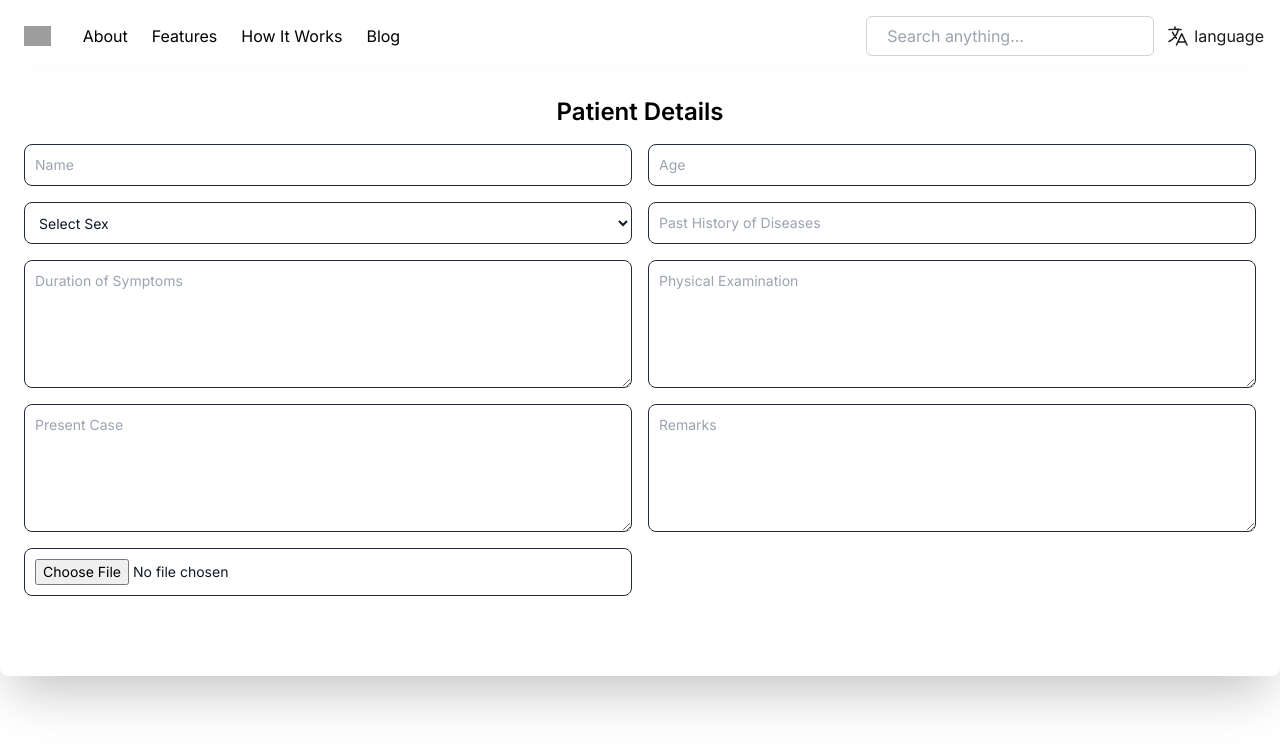
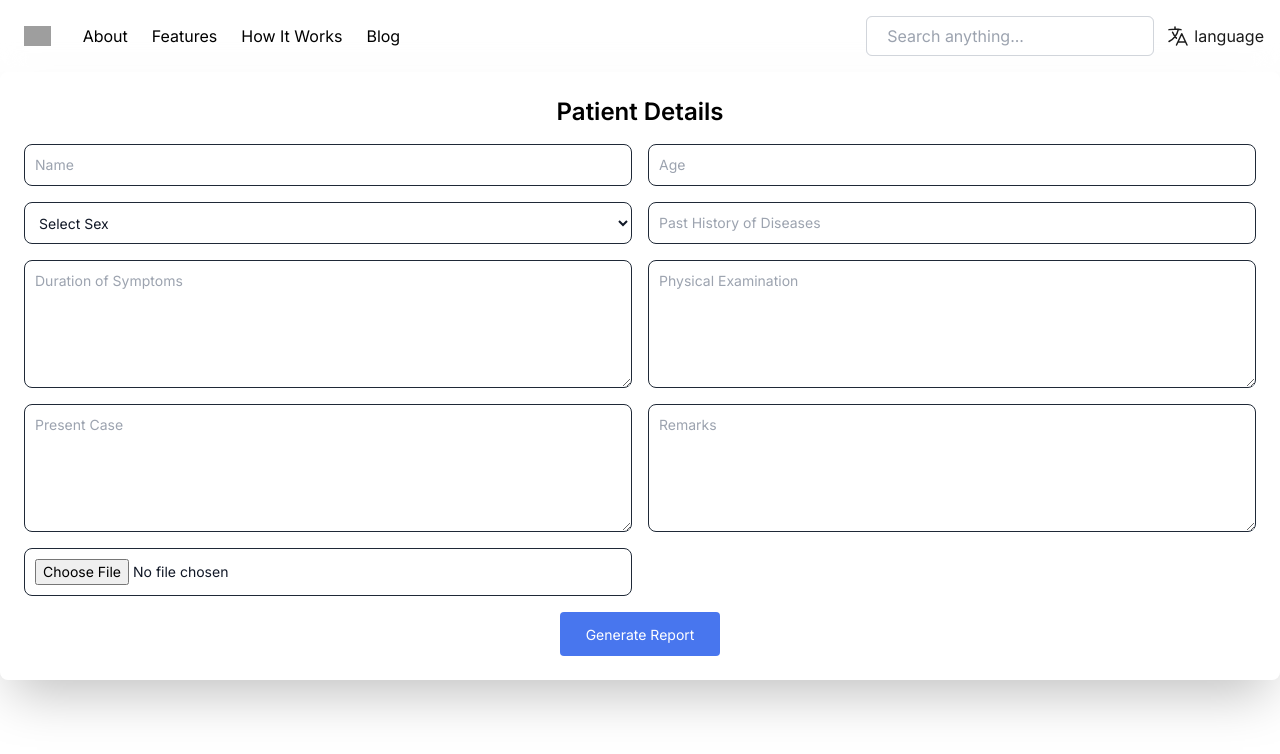
Before and after one commit to hitarth-gg/MediSense, a React (Create React App) app in the folder Frontend/: page /facilitator/filldetails in a window 1280 px wide. Shown: the top 754 px of the page. Built offline with nearby package versions, Linux system fonts and the light colour scheme; grey boxes are pictures that could not be loaded; the HTML template or start-up script is replaced by a standard one.

Commit message:
no change

```diff
--- a/Frontend/src/components/LoginForm.js
+++ b/Frontend/src/components/LoginForm.js
@@ -112,10 +112,10 @@ export default function LoginForm() {
                 </div>
                 <div
                   onClick={handleSubmit}
-                  class="relative rounded min-w-32 px-5 py-2.5 overflow-hidden group bg-[#4876ee] hover:bg-gradient-to-r hover:from-blue-500 hover:to-blue-400 text-white hover:ring-2 hover:ring-offset-2 hover:ring-blue-400 transition-all ease-out duration-300 max-w-40 mx-auto"
+                  className="relative rounded min-w-32 px-5 py-2.5 overflow-hidden group bg-[#4876ee] hover:bg-gradient-to-r hover:from-blue-500 hover:to-blue-400 text-white hover:ring-2 hover:ring-offset-2 hover:ring-blue-400 transition-all ease-out duration-300 max-w-40 mx-auto"
                 >
-                  <span class="absolute right-0 w-8 h-32 -mt-12 transition-all duration-1000 transform translate-x-12 bg-white opacity-10 rotate-12 group-hover:-translate-x-40 ease"></span>
-                  <span class="relative">Sign In</span>
+                  <span className="absolute right-0 w-8 h-32 -mt-12 transition-all duration-1000 transform translate-x-12 bg-white opacity-10 rotate-12 group-hover:-translate-x-40 ease"></span>
+                  <span className="relative">Sign In</span>
                 </div>
                 <p className="text-sm font-light text-gray-700">
                   Don't have an account yet?{" "}
--- a/Frontend/src/components/SignupForm.js
+++ b/Frontend/src/components/SignupForm.js
@@ -187,10 +187,10 @@ export default function SignupForm() {
                 <div className="my-5">
                   <div
                     onClick={handleSubmit}
-                    class="relative rounded min-w-32 px-5 py-2.5 overflow-hidden group bg-[#4876ee] hover:bg-gradient-to-r hover:from-blue-500 hover:to-blue-400 text-white hover:ring-2 hover:ring-offset-2 hover:ring-blue-400 transition-all ease-out duration-300 max-w-40 mx-auto"
+                    className="relative rounded min-w-32 px-5 py-2.5 overflow-hidden group bg-[#4876ee] hover:bg-gradient-to-r hover:from-blue-500 hover:to-blue-400 text-white hover:ring-2 hover:ring-offset-2 hover:ring-blue-400 transition-all ease-out duration-300 max-w-40 mx-auto"
                   >
-                    <span class="absolute right-0 w-8 h-32 -mt-12 transition-all duration-1000 transform translate-x-12 bg-white opacity-10 rotate-12 group-hover:-translate-x-40 ease"></span>
-                    <span class="relative">Sign Up</span>
+                    <span className="absolute right-0 w-8 h-32 -mt-12 transition-all duration-1000 transform translate-x-12 bg-white opacity-10 rotate-12 group-hover:-translate-x-40 ease"></span>
+                    <span className="relative">Sign Up</span>
                   </div>
                 </div>
                 <p className="text-sm font-light text-gray-700">
--- a/Frontend/src/pages/PatientDetailsForm.js
+++ b/Frontend/src/pages/PatientDetailsForm.js
@@ -17,8 +17,8 @@ export default function PatientDetailsForm() {
   const handleChange = (e) => {
     const { name, value } = e.target;
     setFormData((prevState) => ({
-        ...prevState,
-        [name]: value,
+      ...prevState,
+      [name]: value,
     }));
   };
 
@@ -28,7 +28,6 @@ export default function PatientDetailsForm() {
       medicalImages: e.target.files[0],
     });
   };
-
 
   const handleSubmit = async (e) => {
     e.preventDefault();
@@ -52,7 +51,6 @@ export default function PatientDetailsForm() {
       // Handle error notification
     }
   };
-
 
   return (
     <div className="bg-transparent rounded-lg shadow-2xl p-6">
@@ -84,7 +82,9 @@ export default function PatientDetailsForm() {
             className="bg-transparent border border-gray-800 text-gray-900 sm:text-sm rounded-lg focus:ring-primary-600 focus:border-primary-600 block w-full p-2.5"
             required
           >
-            <option value="" disabled>Select Sex</option>
+            <option value="" disabled>
+              Select Sex
+            </option>
             <option value="male">Male</option>
             <option value="female">Female</option>
             <option value="other">Other</option>
@@ -131,23 +131,21 @@ export default function PatientDetailsForm() {
             required
           ></textarea>
 
-        <input
+          <input
             type="file"
             name="medicalImages"
             onChange={handleImageChange}
             accept="image/*"
             className="bg-transparent border border-gray-800 text-gray-900 sm:text-sm rounded-lg focus:ring-primary-600 focus:border-primary-600 block w-full p-2.5"
           />
-
-
         </div>
-        <button
-            onClick={handleSubmit}
-            type="submit"
-            className="bg-primary-600 hover:bg-primary-700 focus:ring-4 focus:outline-none focus:ring-primary-300 text-white font-medium rounded-lg text-sm px-5 py-2.5"
+        <div
+          onClick={handleSubmit}
+          class="relative rounded min-w-32 px-5 py-2.5 overflow-hidden group bg-[#4876ee] hover:bg-gradient-to-r hover:from-blue-500 hover:to-blue-400 text-white hover:ring-2 hover:ring-offset-2 hover:ring-blue-400 transition-all ease-out duration-300 max-w-40 mx-auto"
         >
-          Submit
-        </button>
+          <span class="absolute right-0 w-8 h-32 -mt-12 transition-all duration-1000 transform translate-x-12 bg-white opacity-10 rotate-12 group-hover:-translate-x-40 ease"></span>
+          <span class="relative text-sm">Generate Report</span>
+        </div>
       </form>
     </div>
   );
```
